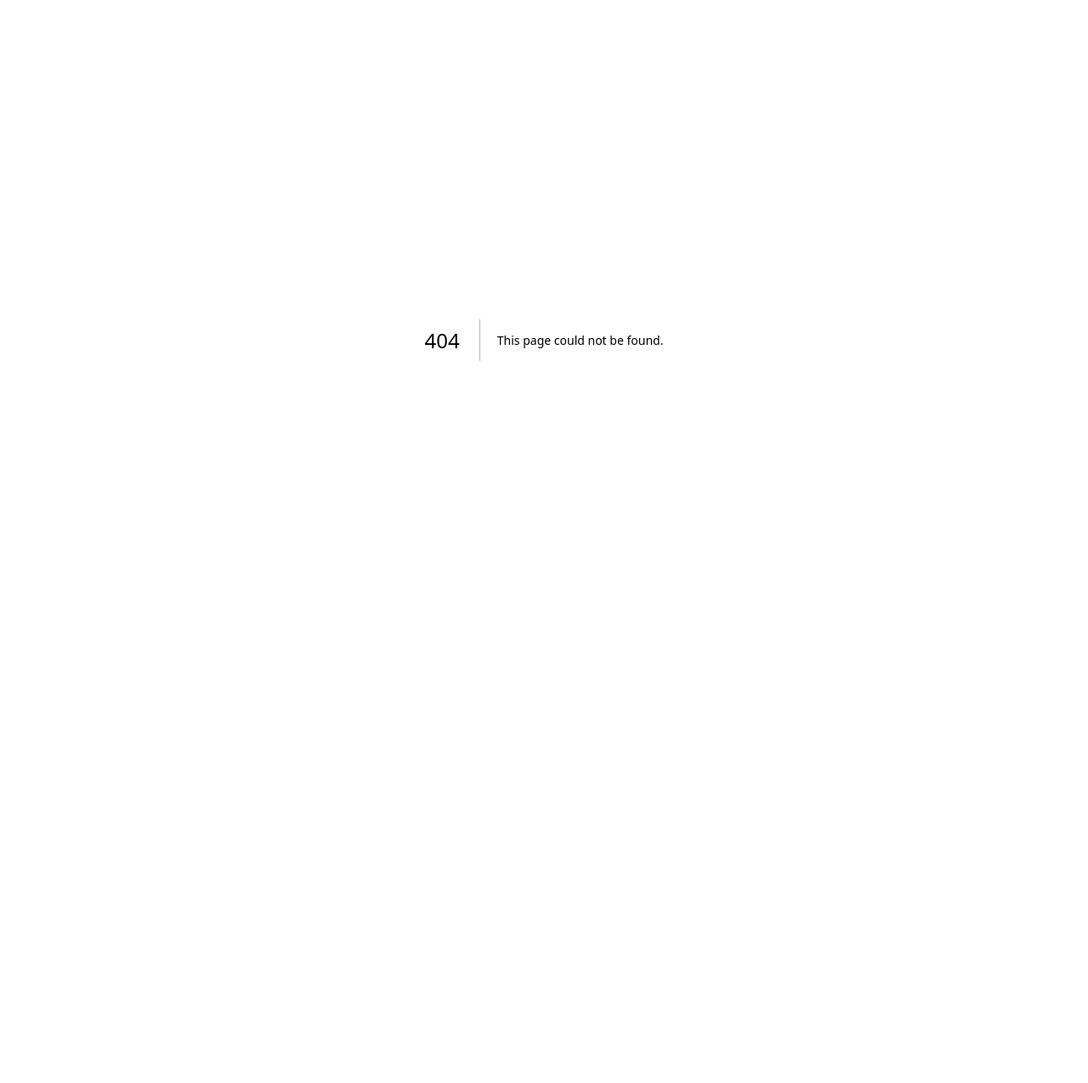
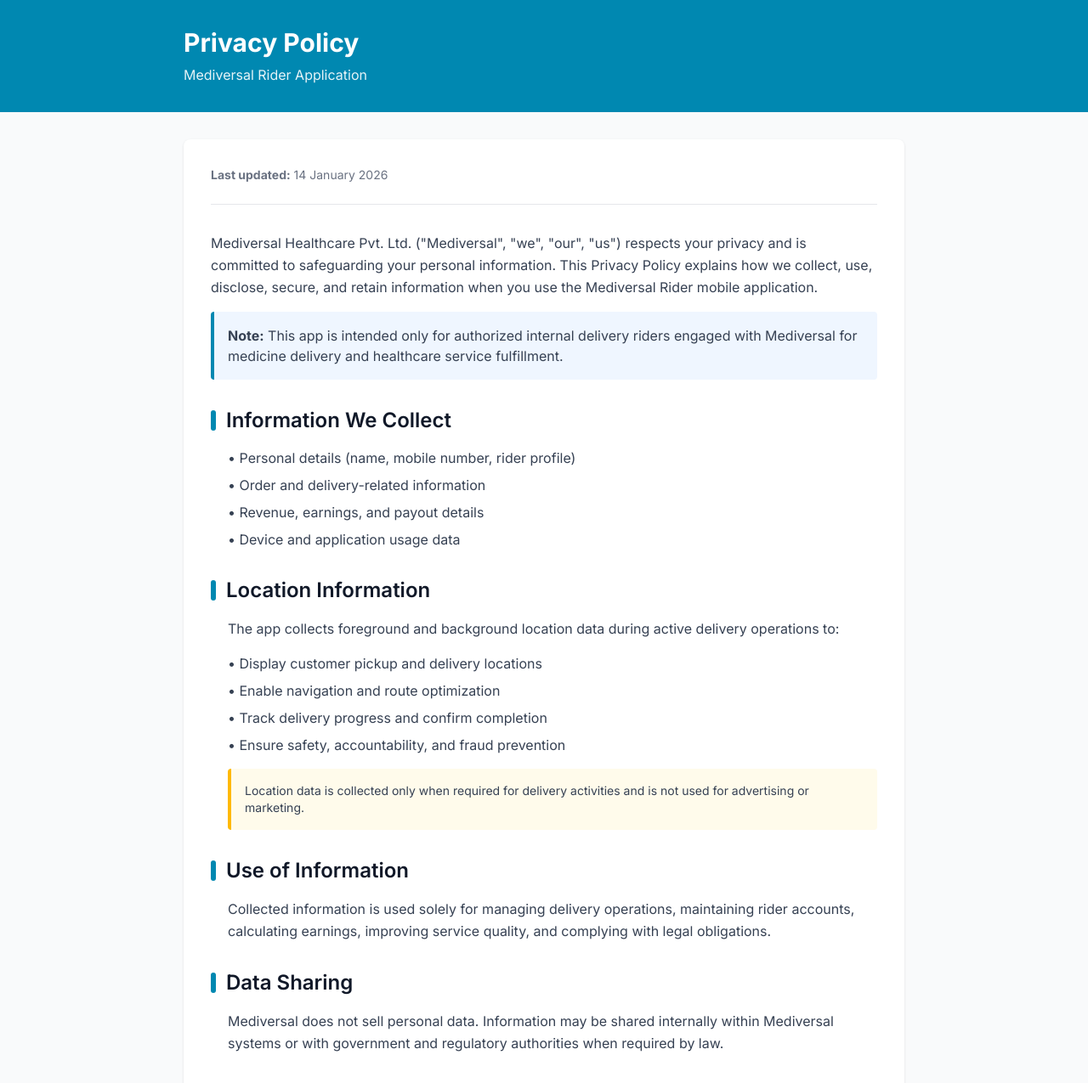
Before and after one commit to mediversal-health/mediversal-landing-page, a Next.js app: page /privacy-policy/rider in a window 1280 px wide. Before the commit this address had no page. Shown: the top 1275 px of the page at 85% size. Before the commit the page ends 800 px from the top, so only its background shows below. Built offline with nearby package versions, Linux system fonts and the light colour scheme.

Commit message:
Add Rider Privacy Policy page with detailed information on data collection and usage

```diff
--- /dev/null
+++ b/src/app/privacy-policy/rider/page.tsx
@@ -0,0 +1,175 @@
+export default function RiderPrivacyPolicyPage() {
+  return (
+    <main className="min-h-screen bg-gray-50">
+      {/* Header Section */}
+      <div className="bg-[#0088B1] text-white py-8">
+        <div className="mx-auto max-w-4xl px-6">
+          <h1 className="text-3xl font-bold mb-2">Privacy Policy</h1>
+          <p className="text-white/90">Mediversal Rider Application</p>
+        </div>
+      </div>
+
+      {/* Main Content */}
+      <div className="mx-auto max-w-4xl px-6 py-8">
+        <div className="bg-white shadow-sm rounded-lg p-8">
+          {/* Last Updated */}
+          <div className="mb-8 pb-6 border-b border-gray-200">
+            <p className="text-sm text-gray-500">
+              <strong>Last updated:</strong> 14 January 2026
+            </p>
+          </div>
+
+          {/* Introduction */}
+          <div className="mb-8">
+            <p className="text-gray-700 mb-4 leading-relaxed">
+              Mediversal Healthcare Pvt. Ltd. (&quot;Mediversal&quot;,
+              &quot;we&quot;, &quot;our&quot;, &quot;us&quot;) respects your
+              privacy and is committed to safeguarding your personal
+              information. This Privacy Policy explains how we collect, use,
+              disclose, secure, and retain information when you use the
+              Mediversal Rider mobile application.
+            </p>
+            <div className="bg-blue-50 border-l-4 border-[#0088B1] p-4 rounded">
+              <p className="text-gray-700">
+                <strong>Note:</strong> This app is intended only for authorized
+                internal delivery riders engaged with Mediversal for medicine
+                delivery and healthcare service fulfillment.
+              </p>
+            </div>
+          </div>
+
+          {/* Section 1 */}
+          <section className="mb-8">
+            <h2 className="text-2xl font-semibold text-gray-900 mb-4 flex items-center">
+              <span className="w-1.5 h-6 bg-[#0088B1] mr-3 rounded"></span>
+              Information We Collect
+            </h2>
+            <div className="ml-5 space-y-2 text-gray-700">
+              <p>• Personal details (name, mobile number, rider profile)</p>
+              <p>• Order and delivery-related information</p>
+              <p>• Revenue, earnings, and payout details</p>
+              <p>• Device and application usage data</p>
+            </div>
+          </section>
+
+          {/* Section 2 */}
+          <section className="mb-8">
+            <h2 className="text-2xl font-semibold text-gray-900 mb-4 flex items-center">
+              <span className="w-1.5 h-6 bg-[#0088B1] mr-3 rounded"></span>
+              Location Information
+            </h2>
+            <p className="text-gray-700 mb-4 ml-5 leading-relaxed">
+              The app collects foreground and background location data during
+              active delivery operations to:
+            </p>
+            <div className="ml-5 space-y-2 text-gray-700 mb-4">
+              <p>• Display customer pickup and delivery locations</p>
+              <p>• Enable navigation and route optimization</p>
+              <p>• Track delivery progress and confirm completion</p>
+              <p>• Ensure safety, accountability, and fraud prevention</p>
+            </div>
+            <div className="ml-5 bg-amber-50 border-l-4 border-amber-400 p-4 rounded">
+              <p className="text-gray-700 text-sm">
+                Location data is collected only when required for delivery
+                activities and is not used for advertising or marketing.
+              </p>
+            </div>
+          </section>
+
+          {/* Section 3 */}
+          <section className="mb-8">
+            <h2 className="text-2xl font-semibold text-gray-900 mb-4 flex items-center">
+              <span className="w-1.5 h-6 bg-[#0088B1] mr-3 rounded"></span>
+              Use of Information
+            </h2>
+            <p className="text-gray-700 ml-5 leading-relaxed">
+              Collected information is used solely for managing delivery
+              operations, maintaining rider accounts, calculating earnings,
+              improving service quality, and complying with legal obligations.
+            </p>
+          </section>
+
+          {/* Section 4 */}
+          <section className="mb-8">
+            <h2 className="text-2xl font-semibold text-gray-900 mb-4 flex items-center">
+              <span className="w-1.5 h-6 bg-[#0088B1] mr-3 rounded"></span>
+              Data Sharing
+            </h2>
+            <p className="text-gray-700 ml-5 leading-relaxed">
+              Mediversal does not sell personal data. Information may be shared
+              internally within Mediversal systems or with government and
+              regulatory authorities when required by law.
+            </p>
+          </section>
+
+          {/* Section 5 */}
+          <section className="mb-8">
+            <h2 className="text-2xl font-semibold text-gray-900 mb-4 flex items-center">
+              <span className="w-1.5 h-6 bg-[#0088B1] mr-3 rounded"></span>
+              Data Security & Retention
+            </h2>
+            <p className="text-gray-700 ml-5 leading-relaxed">
+              We implement appropriate technical and organizational measures to
+              protect personal data. Information is retained only for as long as
+              necessary to fulfill operational, legal, or regulatory
+              requirements.
+            </p>
+          </section>
+
+          {/* Section 6 */}
+          <section className="mb-8">
+            <h2 className="text-2xl font-semibold text-gray-900 mb-4 flex items-center">
+              <span className="w-1.5 h-6 bg-[#0088B1] mr-3 rounded"></span>
+              Your Rights
+            </h2>
+            <p className="text-gray-700 ml-5 leading-relaxed">
+              You may access, update, or request correction of your information
+              and may request account deactivation through Mediversal support,
+              subject to applicable laws.
+            </p>
+          </section>
+
+          {/* Legal Compliance */}
+          <div className="mb-8 bg-gray-50 p-5 rounded-lg border border-gray-200">
+            <p className="text-sm text-gray-600 leading-relaxed">
+              We process personal data in accordance with the{" "}
+              <strong>Digital Personal Data Protection Act, 2023</strong>,
+              applicable Indian laws, and industry best practices.
+            </p>
+          </div>
+
+          {/* Contact Section */}
+          <section className="pt-6 border-t border-gray-200">
+            <h2 className="text-2xl font-semibold text-gray-900 mb-4 flex items-center">
+              <span className="w-1.5 h-6 bg-[#0088B1] mr-3 rounded"></span>
+              Contact Us
+            </h2>
+            <div className="ml-5 bg-[#0088B1]/5 p-5 rounded-lg border border-[#0088B1]/20">
+              <p className="text-gray-900 font-semibold mb-2">
+                Mediversal Healthcare Pvt. Ltd.
+              </p>
+              <p className="text-gray-700">
+                Email:{" "}
+                <a
+                  href="mailto:support@mediversal.com"
+                  className="text-[#0088B1] hover:underline font-medium"
+                >
+                  support@mediversal.com
+                </a>
+              </p>
+            </div>
+          </section>
+        </div>
+      </div>
+
+      {/* Footer */}
+      <div className="bg-gray-800 text-white py-6 mt-12">
+        <div className="mx-auto max-w-4xl px-6 text-center">
+          <p className="text-sm text-gray-300">
+            © 2026 Mediversal Healthcare Pvt. Ltd. All rights reserved.
+          </p>
+        </div>
+      </div>
+    </main>
+  );
+}
```
